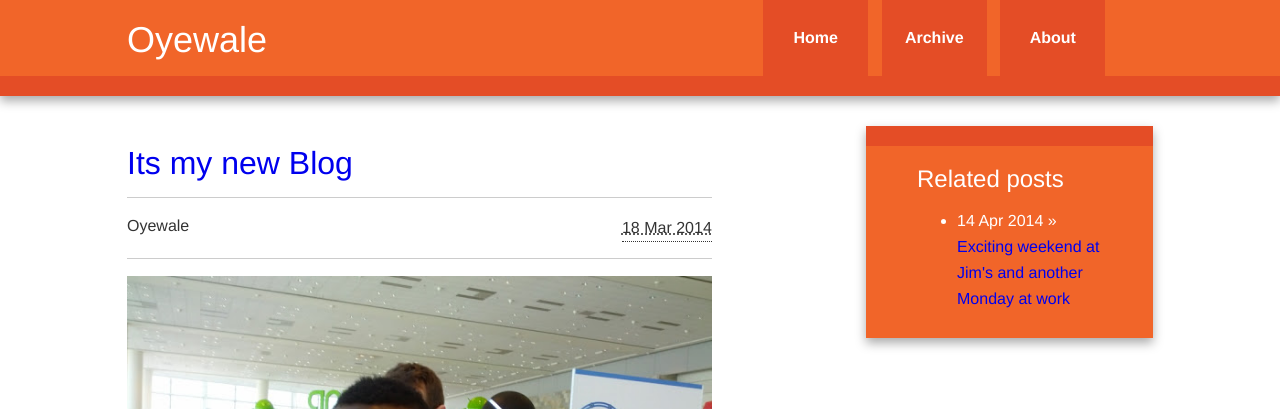
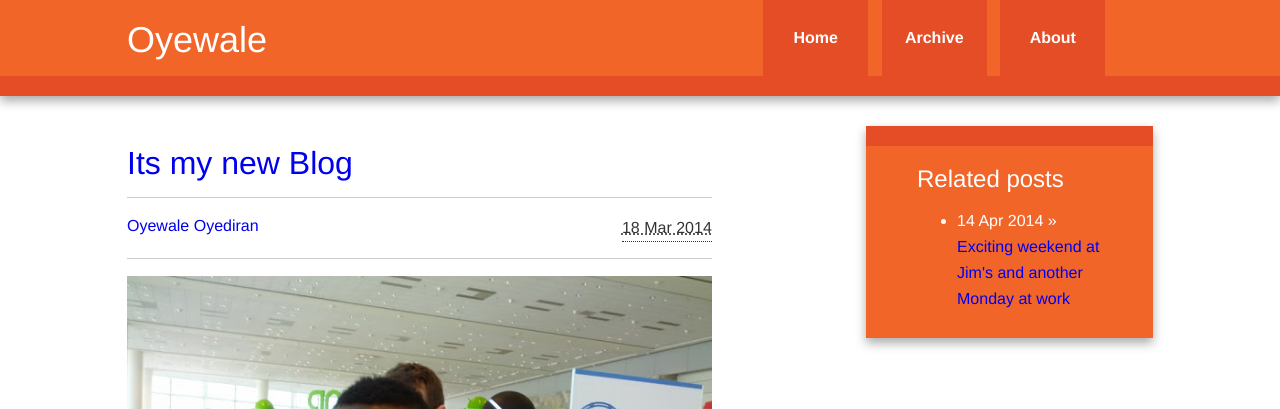
Before and after one commit to waleoyediran/waleoyediran.github.io, a Jekyll site: the page built from _posts/2014-03-18-its-my-new-blog.md, in a window 1280 px wide. Shown: the top 409 px of the page. Built offline with Jekyll 4.4.1, drawn with Linux system fonts in a browser that asks for light colours; nearby versions of some CDN libraries; Markdown is read by kramdown in place of the engine named in the settings; comment, search, counter and statistics services are not loaded.

Commit message:
Added Google+ Authorship Info

```diff
--- a/_includes/post-article.html
+++ b/_includes/post-article.html
@@ -12,7 +12,13 @@
 		<abbr class="published updated" title="{{ post.date | date_to_xmlschema }}">
 			{{ post.date | date_to_string }}
 		</abbr>
-		<address class="vcard author"><span class="fn">{{ post.author }}</span></address>
+		<address class="vcard author">
+            <span class="fn">
+                <a href="https://plus.google.com/101522065855804710234?rel=author">
+                    {{ post.author }}
+                </a>
+            </span>
+        </address>
         </p>
         <hr>
 	</header>
--- a/_posts/2014-03-18-its-my-new-blog.md
+++ b/_posts/2014-03-18-its-my-new-blog.md
@@ -1,7 +1,7 @@
 ---
 layout: post
 title: Its my new Blog
-author: Oyewale
+author: Oyewale Oyediran
 feature-image: io.jpg
 tags:
 - personal
```
Also changed, not shown: _posts/2014-04-14-exciting-weekend-at-jims-and-another-monday.md (+1 -1 lines).
